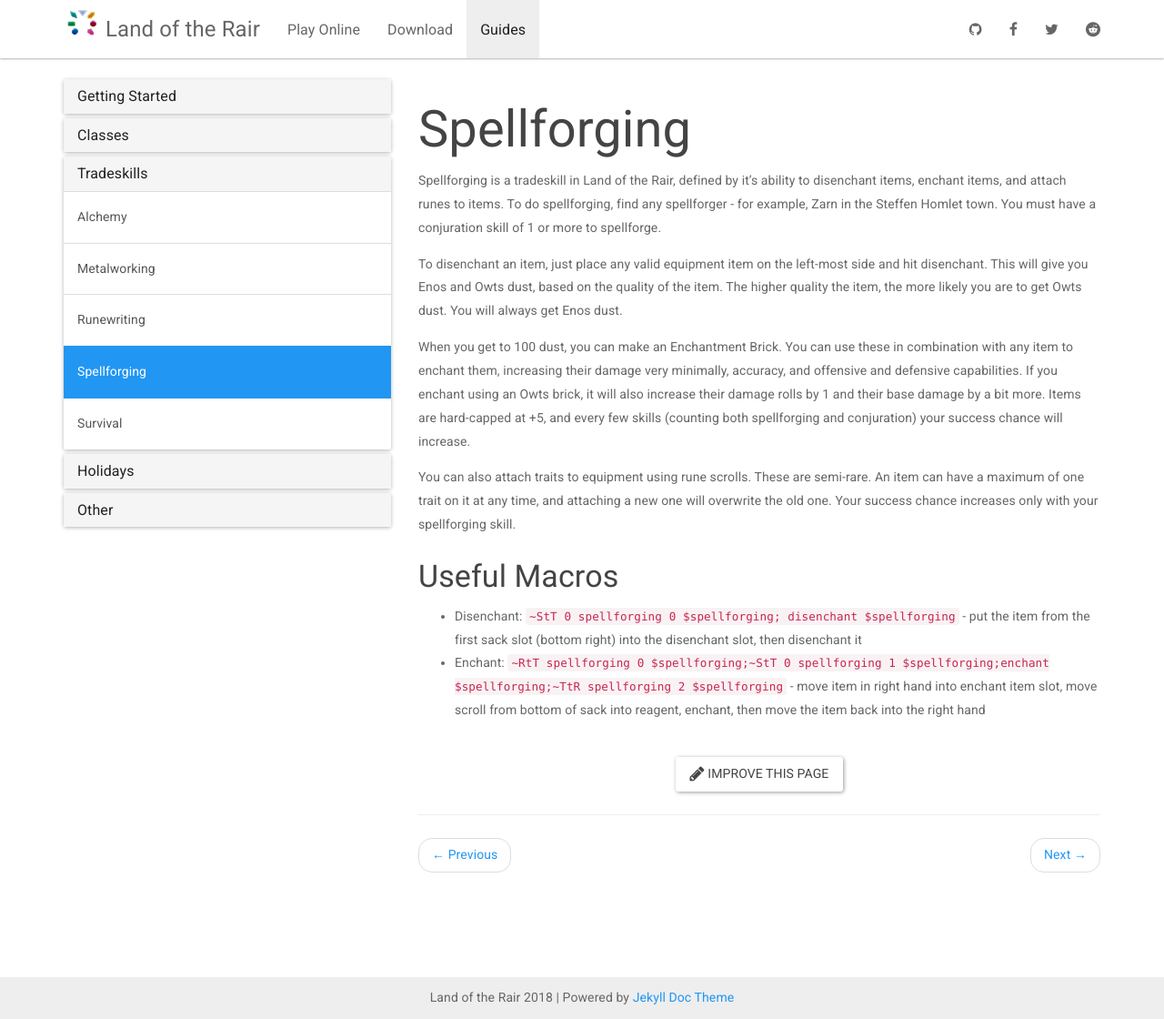
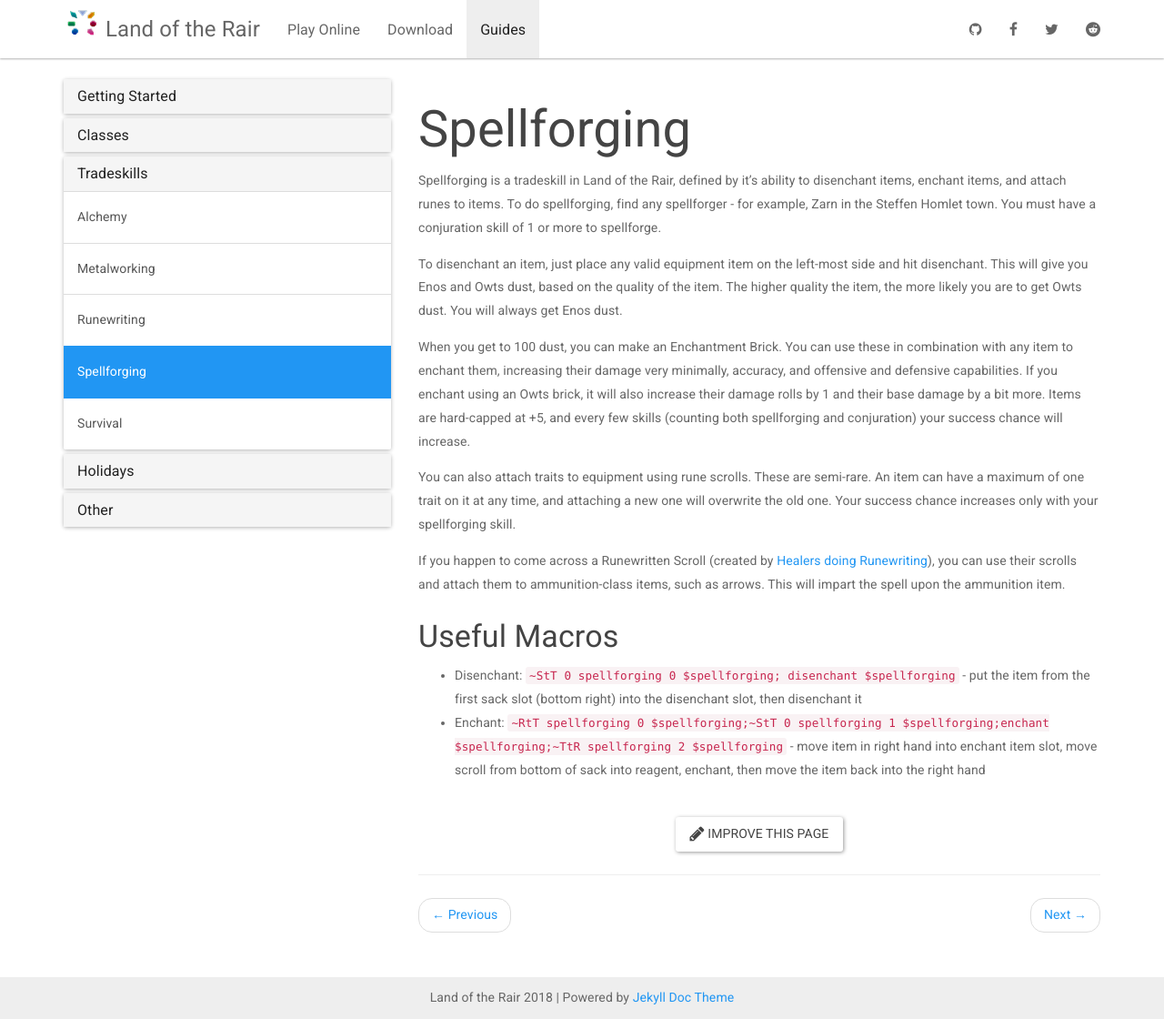
Before and after one commit to LandOfTheRair/landoftherair.github.io, a Jekyll site: the page built from _docs/tradeskills/spellforging.md, in a window 1280 px wide and 1120 px high. Shown: the whole window at 91% size. Built offline with Jekyll 4.4.1, drawn with Linux system fonts in a browser that asks for light colours; nearby versions of some CDN libraries.

Commit message:
Update spellforging.md

```diff
--- a/_docs/tradeskills/spellforging.md
+++ b/_docs/tradeskills/spellforging.md
@@ -11,6 +11,8 @@ When you get to 100 dust, you can make an Enchantment Brick. You can use these i
 
 You can also attach traits to equipment using rune scrolls. These are semi-rare. An item can have a maximum of one trait on it at any time, and attaching a new one will overwrite the old one. Your success chance increases only with your spellforging skill.
 
+If you happen to come across a Runewritten Scroll (created by [Healers doing Runewriting](https://rair.land/docs/runewriting/)), you can use their scrolls and attach them to ammunition-class items, such as arrows. This will impart the spell upon the ammunition item.
+
 ### Useful Macros
 
 * Disenchant: `~StT 0 spellforging 0 $spellforging; disenchant $spellforging` - put the item from the first sack slot (bottom right) into the disenchant slot, then disenchant it
```
